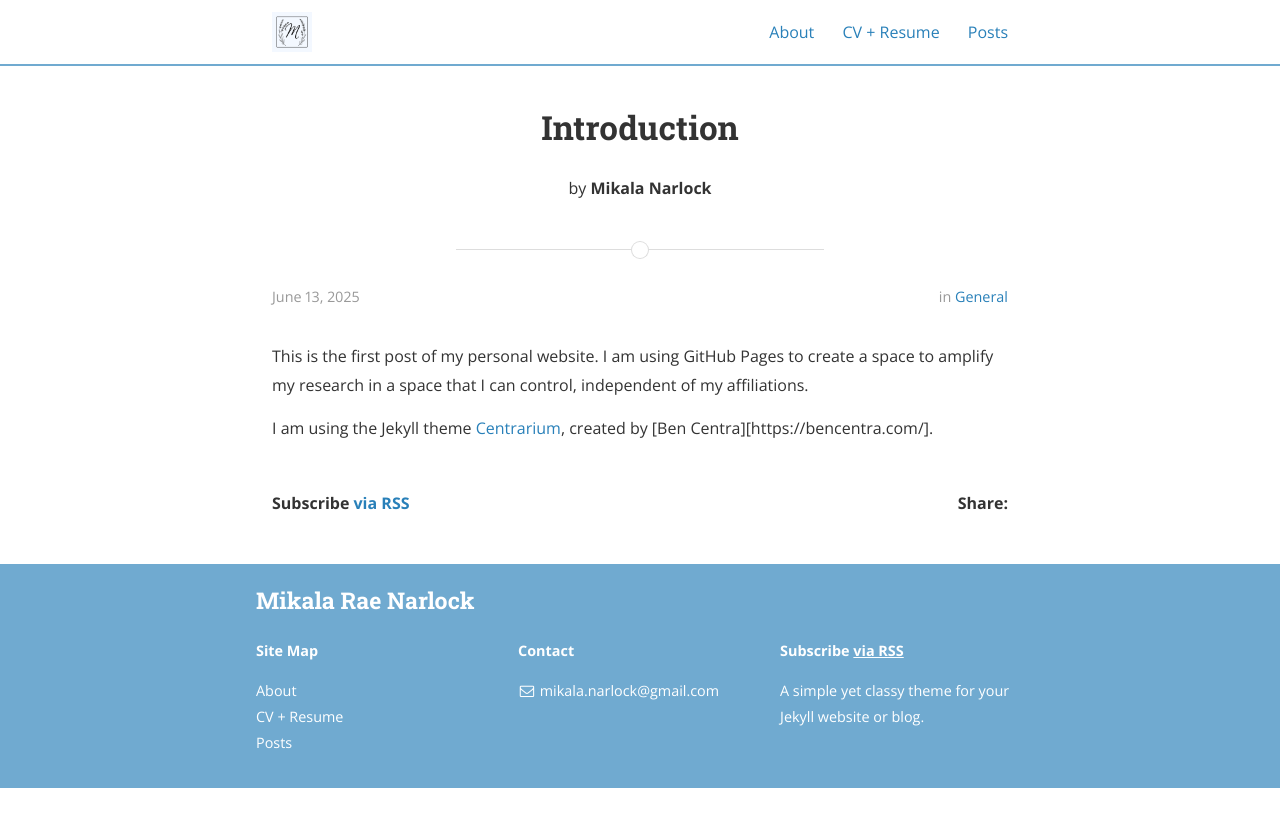
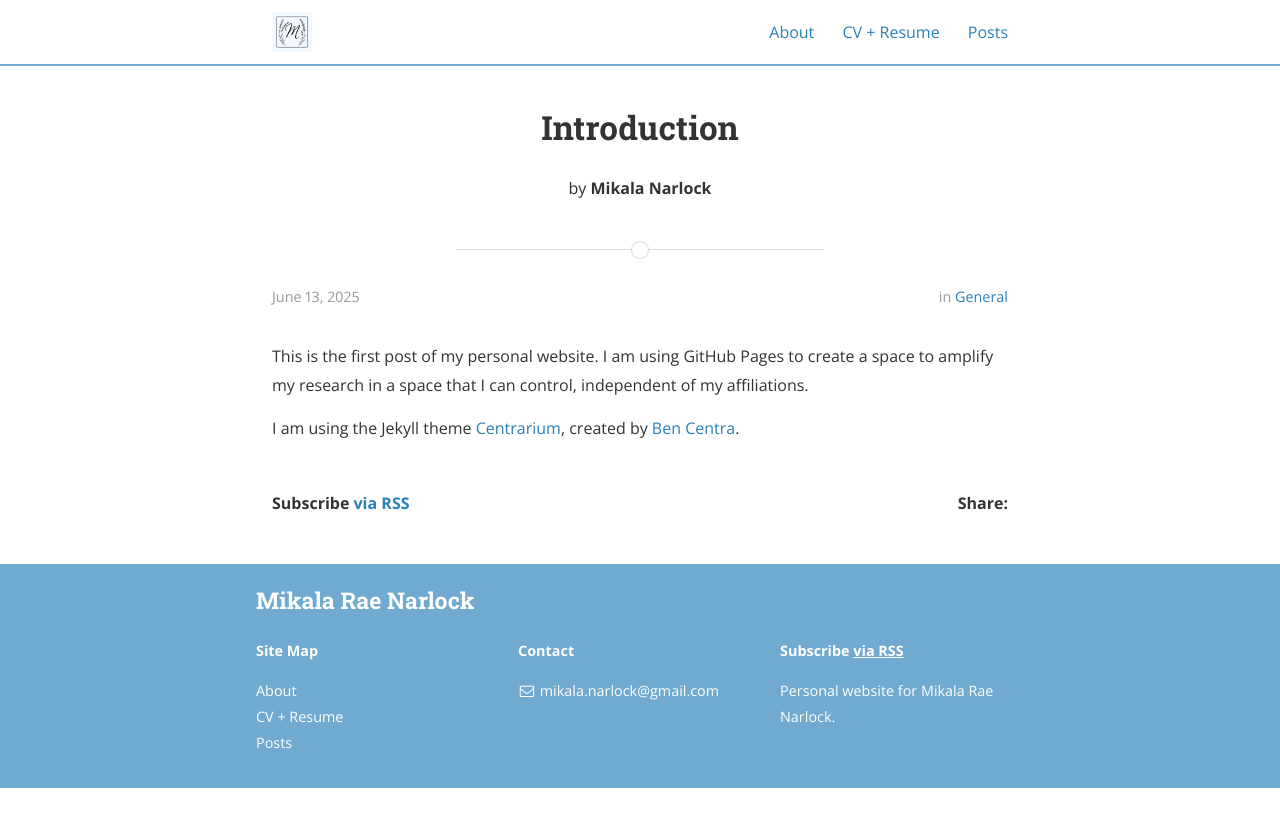
Before and after one commit to mikalaraethelib/mikalaraethelib.github.io, a Jekyll site: the page built from _posts/2025-06-13-introduction.md, in a window 1280 px wide. Shown: the top 827 px of the page. Built offline with Jekyll 4.4.1, drawn with Linux system fonts in a browser that asks for light colours; nearby versions of some CDN libraries.

Commit message:
Updating site description.

```diff
--- a/_config.yml
+++ b/_config.yml
@@ -14,7 +14,7 @@ subtitle: "Research Data Librarian + Dog Mom"
 email: mikala.narlock@gmail.com
 name: Mikala Narlock
 description: >
-  A simple yet classy theme for your Jekyll website or blog.
+  Personal website for Mikala Rae Narlock.
 # Base URL of site (i.e. /blog). It should always start with a slash,
 # and never end with a slash. Set it to a blank value if hosting at the
 # root of your server.
--- a/_posts/2025-06-13-introduction.md
+++ b/_posts/2025-06-13-introduction.md
@@ -8,4 +8,4 @@ categories: General
 
 This is the first post of my personal website. I am using GitHub Pages to create a space to amplify my research in a space that I can control, independent of my affiliations.
 
-I am using the Jekyll theme [Centrarium](https://github.com/bencentra/centrarium/archive/master.zip), created by [Ben Centra][https://bencentra.com/].
+I am using the Jekyll theme [Centrarium](https://github.com/bencentra/centrarium/archive/master.zip), created by [Ben Centra](https://bencentra.com/).
```
